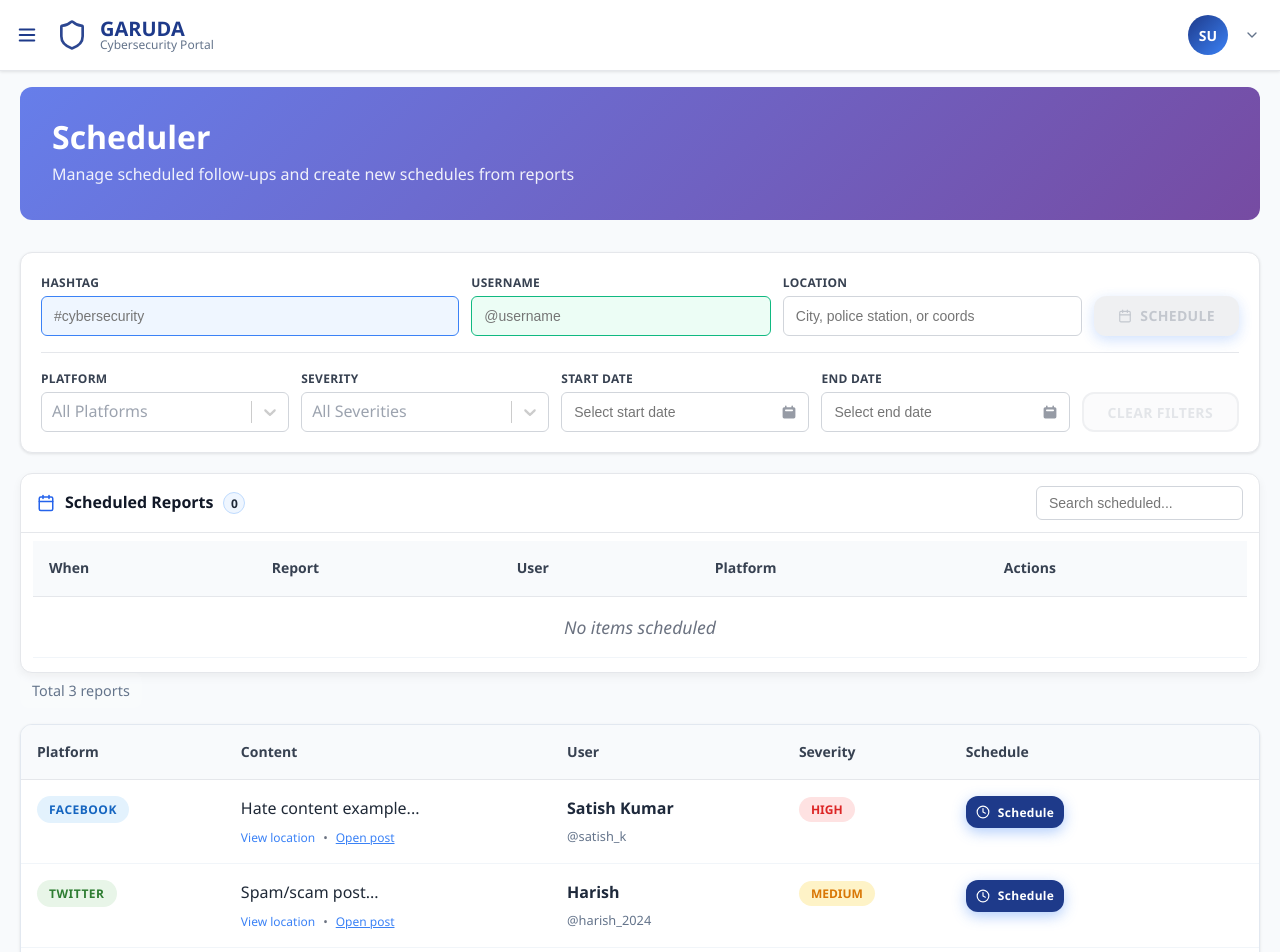
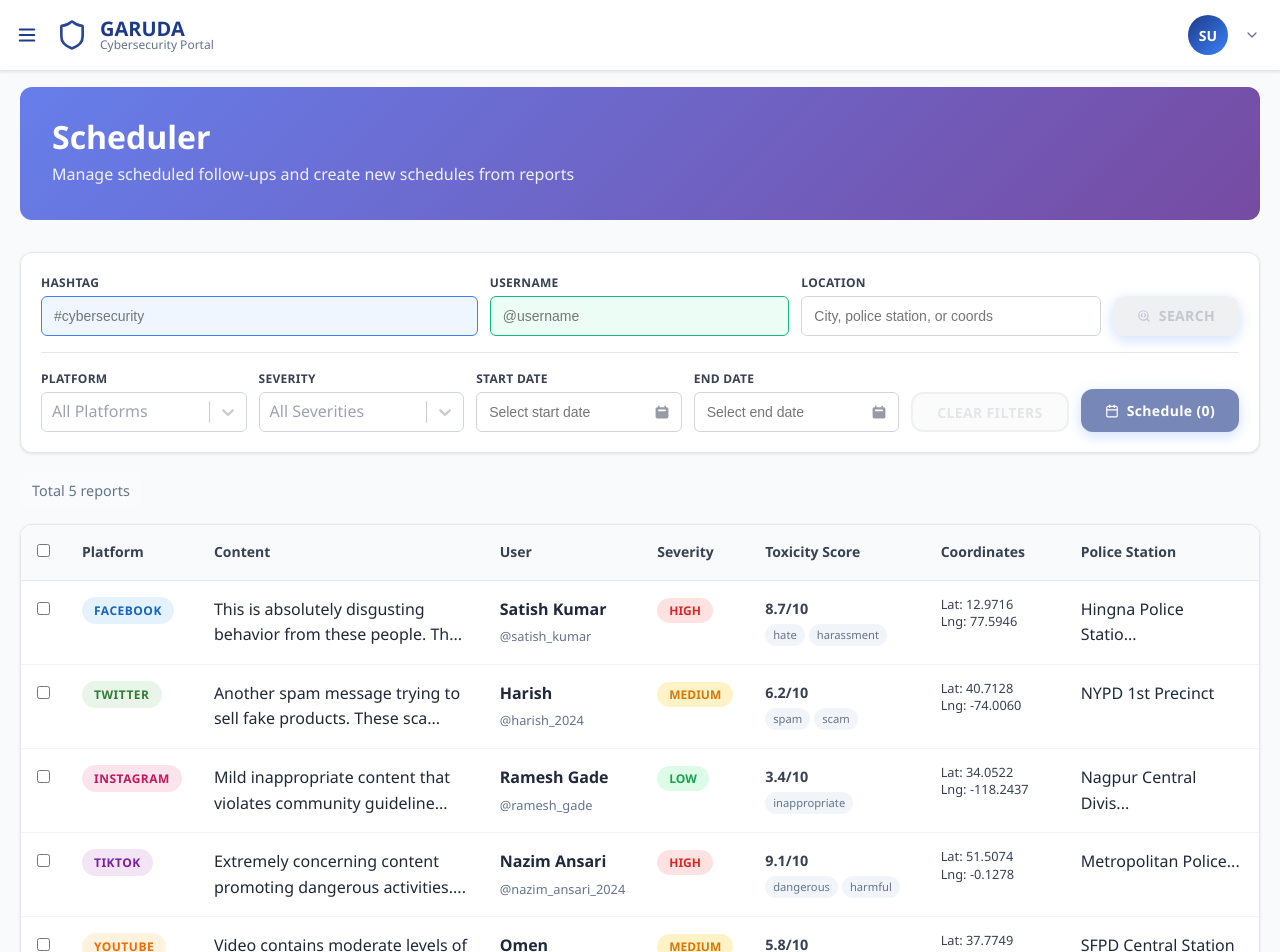
Before and after one commit to codetechie18/Garuda-, a React (Vite) app in the folder frontend/: page /scheduler in a window 1280 px wide. Shown: the top 952 px of the page. Built offline with nearby package versions, Linux system fonts and the light colour scheme; sample sign-in values are in the browser's storage.

Commit message:
Scheuler

```diff
--- a/frontend/src/Pages/Scheduler.jsx
+++ b/frontend/src/Pages/Scheduler.jsx
@@ -1,121 +1,81 @@
 import React, { useEffect, useMemo, useState } from 'react';
-import PropTypes from 'prop-types';
 import Select from 'react-select';
 import DatePicker from 'react-datepicker';
-import { Clock, Calendar as CalendarIcon } from 'lucide-react';
+import { Calendar as CalendarIcon, SearchCheckIcon, SearchCodeIcon } from 'lucide-react';
 import 'react-datepicker/dist/react-datepicker.css';
 import '../Styles/ReportTable.css';
 import '../Styles/Scrape.css';
 import '../Styles/Scheduler.css';
-import { truncateText, openGoogleMaps, formatDate } from '../utils.js';
+import { truncateText, openGoogleMaps } from '../utils.js';
 
-// Simple Time Input Component
-const SimpleTimeInput = ({ selectedTime, onChange }) => {
-	const [timeInput, setTimeInput] = useState('');
-	const [period, setPeriod] = useState('AM');
 
-	// Initialize time input from selectedTime
-	useEffect(() => {
-		if (selectedTime) {
-			const hours = selectedTime.getHours();
-			const minutes = selectedTime.getMinutes();
-			const displayHour = hours === 0 ? 12 : hours > 12 ? hours - 12 : hours;
-			const displayMinute = minutes.toString().padStart(2, '0');
-			setTimeInput(`${displayHour}:${displayMinute}`);
-			setPeriod(hours >= 12 ? 'PM' : 'AM');
-		} else {
-			setTimeInput('9:00');
-			setPeriod('AM');
-		}
-	}, [selectedTime]);
-
-	const handleTimeChange = (newTimeInput, newPeriod = period) => {
-		// Validate time format (H:MM or HH:MM)
-		const timeRegex = /^(\d{1,2}):(\d{2})$/;
-		const match = newTimeInput.match(timeRegex);
-
-		if (match) {
-			let hour = parseInt(match[1]);
-			const minute = parseInt(match[2]);
-
-			// Validate hour and minute ranges
-			if (hour >= 1 && hour <= 12 && minute >= 0 && minute <= 59) {
-				// Convert to 24-hour format
-				if (newPeriod === 'PM' && hour !== 12) {
-					hour += 12;
-				} else if (newPeriod === 'AM' && hour === 12) {
-					hour = 0;
-				}
-
-				const newDateTime = new Date(selectedTime || new Date());
-				newDateTime.setHours(hour, minute, 0, 0);
-				onChange(newDateTime);
-			}
-		}
-	};
-
-	const handleInputChange = (e) => {
-		const value = e.target.value;
-		setTimeInput(value);
-		handleTimeChange(value, period);
-	};
-
-	const handlePeriodChange = (e) => {
-		const newPeriod = e.target.value;
-		setPeriod(newPeriod);
-		if (timeInput) {
-			handleTimeChange(timeInput, newPeriod);
-		}
-	};
-
-	return (
-		<div className="simple-time-input">
-			<div className="time-input-group">
-				<div className="time-field">
-					<label className="time-label">Time</label>
-					<input
-						type="text"
-						value={timeInput}
-						onChange={handleInputChange}
-						placeholder="9:00"
-						className="time-text-input"
-						maxLength="5"
-					/>
-					<small className="time-hint">Format: H:MM</small>
-				</div>
-				<div className="period-field">
-					<label className="time-label">Period</label>
-					<div className="period-toggle">
-						<button
-							type="button"
-							className={`period-btn ${period === 'AM' ? 'active' : ''}`}
-							onClick={() => handlePeriodChange({ target: { value: 'AM' } })}
-						>
-							AM
-						</button>
-						<button
-							type="button"
-							className={`period-btn ${period === 'PM' ? 'active' : ''}`}
-							onClick={() => handlePeriodChange({ target: { value: 'PM' } })}
-						>
-							PM
-						</button>
-					</div>
-				</div>
-			</div>
-		</div>
-	);
-};
-
-SimpleTimeInput.propTypes = {
-	selectedTime: PropTypes.instanceOf(Date),
-	onChange: PropTypes.func.isRequired,
-};
 
 const sampleReports = [
-	{ id: 1, platform: 'Facebook', post: 'Hate content example...', user: { name: 'Satish Kumar', username: '@satish_k' }, toxicitySeverity: 'High', toxicityScore: 8.7, toxicityTags: ['hate','harassment'], postLink: '#', location:{lat:12.97,lng:77.59}, policeStation:'Hingna Police Station', reportedAt:'2025-01-05T10:30:00Z' },
-	{ id: 2, platform: 'Twitter', post: 'Spam/scam post...', user: { name: 'Harish', username: '@harish_2024' }, toxicitySeverity: 'Medium', toxicityScore: 6.2, toxicityTags: ['spam','scam'], postLink: '#', location:{lat:40.71,lng:-74.0}, policeStation:'NYPD 1st Precinct', reportedAt:'2025-01-05T14:15:00Z' },
-	{ id: 3, platform: 'Instagram', post: 'Inappropriate content...', user: { name: 'Ramesh Gade', username: '@ramesh_gade' }, toxicitySeverity: 'Low', toxicityScore: 3.4, toxicityTags: ['inappropriate'], postLink: '#', location:{lat:34.05,lng:-118.24}, policeStation:'Nagpur Central Division', reportedAt:'2025-01-05T16:45:00Z' },
+	{
+		id: 1,
+		platform: 'Facebook',
+		post: 'This is absolutely disgusting behavior from these people. They should all be banned and removed from our community immediately. This kind of hate speech cannot be tolerated.',
+		user: { name: 'Satish Kumar', username: '@satish_kumar' },
+		toxicitySeverity: 'High',
+		toxicityScore: 8.7,
+		toxicityTags: ['hate', 'harassment'],
+		postLink: 'https://facebook.com/posts/123456789',
+		location: { lat: 12.9715987, lng: 77.5945627 },
+		policeStation: 'Hingna Police Station',
+		reportedAt: '2025-01-05T10:30:00Z'
+	},
+	{
+		id: 2,
+		platform: 'Twitter',
+		post: 'Another spam message trying to sell fake products. These scammers are getting more creative with their approaches and targeting vulnerable users.',
+		user: { name: 'Harish', username: '@harish_2024' },
+		toxicitySeverity: 'Medium',
+		toxicityScore: 6.2,
+		toxicityTags: ['spam', 'scam'],
+		postLink: 'https://twitter.com/user/status/987654321',
+		location: { lat: 40.7128, lng: -74.0060 },
+		policeStation: 'NYPD 1st Precinct',
+		reportedAt: '2025-01-05T14:15:00Z'
+	},
+	{
+		id: 3,
+		platform: 'Instagram',
+		post: 'Mild inappropriate content that violates community guidelines but is not severely harmful.',
+		user: { name: 'Ramesh Gade', username: '@ramesh_gade' },
+		toxicitySeverity: 'Low',
+		toxicityScore: 3.4,
+		toxicityTags: ['inappropriate'],
+		postLink: 'https://instagram.com/p/ABC123DEF',
+		location: { lat: 34.0522, lng: -118.2437 },
+		policeStation: 'Nagpur Central Division',
+		reportedAt: '2025-01-05T16:45:00Z'
+	},
+	{
+		id: 4,
+		platform: 'TikTok',
+		post: 'Extremely concerning content promoting dangerous activities. This could seriously harm young viewers who might attempt to replicate these dangerous stunts.',
+		user: { name: 'Nazim Ansari', username: '@nazim_ansari_2024' },
+		toxicitySeverity: 'High',
+		toxicityScore: 9.1,
+		toxicityTags: ['dangerous', 'harmful'],
+		postLink: 'https://tiktok.com/@user/video/123456789',
+		location: { lat: 51.5074, lng: -0.1278 },
+		policeStation: 'Metropolitan Police - Westminster',
+		reportedAt: '2025-01-05T11:20:00Z'
+	},
+	{
+		id: 5,
+		platform: 'YouTube',
+		post: 'Video contains moderate levels of abusive language and personal attacks against specific individuals in the community.',
+		user: { name: 'Omen', username: '@omen_yt' },
+		toxicitySeverity: 'Medium',
+		toxicityScore: 5.8,
+		toxicityTags: ['abuse', 'personal attack'],
+		postLink: 'https://youtube.com/watch?v=dQw4w9WgXcQ',
+		location: { lat: 37.7749, lng: -122.4194 },
+		policeStation: 'SFPD Central Station',
+		reportedAt: '2025-01-05T13:10:00Z'
+	}
 ];
 
 const platformOptions = [
@@ -149,30 +109,45 @@
 	const [itemsPerPage, setItemsPerPage] = useState(5);
 
 	// Scheduling
+	const [selectedReports, setSelectedReports] = useState([]);
 	const [scheduleModalOpen, setScheduleModalOpen] = useState(false);
-	const [selectedReport, setSelectedReport] = useState(null);
 	const [scheduleDateTime, setScheduleDateTime] = useState(null);
 
-	// Scheduled list
-	const [scheduledItems, setScheduledItems] = useState(() => {
-		try { const raw = localStorage.getItem('garudaScheduledReports'); return raw ? JSON.parse(raw) : []; } catch { return []; }
-	});
-	const [scheduledSearch, setScheduledSearch] = useState('');
 
-	// Auto-remove completed scheduled items
-	useEffect(() => {
-		const interval = setInterval(() => {
-			const now = new Date();
-			setScheduledItems(prev => prev.filter(item => new Date(item.when) > now));
-		}, 60000); // Check every minute
-		return () => clearInterval(interval);
-	}, []);
 
-	useEffect(() => { localStorage.setItem('garudaScheduledReports', JSON.stringify(scheduledItems)); }, [scheduledItems]);
 
 	const hasActiveFilters = (selectedPlatform && selectedPlatform.value) || (selectedSeverity && selectedSeverity.value) || query || location || startDate || endDate;
 
 	const clearFilters = () => { setSelectedPlatform(null); setSelectedSeverity(null); setQuery(''); setLocation(''); setStartDate(''); setEndDate(''); setCurrentPage(1); };
+
+	// Schedule handlers
+	const roundToNextQuarter = (date) => {
+		const d = new Date(date);
+		d.setSeconds(0, 0);
+		const minutes = d.getMinutes();
+		const rounded = Math.ceil(minutes / 15) * 15;
+		d.setMinutes(rounded);
+		return d;
+	};
+
+	const closeScheduleModal = () => {
+		setScheduleModalOpen(false);
+		setScheduleDateTime(null);
+	};
+
+	const saveSchedule = () => {
+		if (!scheduleDateTime || selectedReports.length === 0) return;
+
+		// Here you would typically save to backend/localStorage
+		console.log('Scheduling reports:', selectedReports, 'for:', scheduleDateTime);
+
+		// Clear selections and close modal
+		setSelectedReports([]);
+		closeScheduleModal();
+
+		// Show success message (you can implement toast notification)
+		alert(`Successfully scheduled ${selectedReports.length} report${selectedReports.length !== 1 ? 's' : ''} for ${scheduleDateTime.toLocaleString()}`);
+	};
 
 	// Filtering logic (mirrors Reports)
 	const filteredReports = useMemo(() => sampleReports.filter(report => {
@@ -194,36 +169,7 @@
 	const endIndex = startIndex + itemsPerPage;
 	const currentReports = filteredReports.slice(startIndex, endIndex);
 
-	// Schedule handlers
-	const roundToNextQuarter = (date) => {
-		const d = new Date(date);
-		d.setSeconds(0, 0);
-		const minutes = d.getMinutes();
-		const rounded = Math.ceil(minutes / 15) * 15;
-		d.setMinutes(rounded);
-		return d;
-	};
 
-	const inHours = (hours) => { const d = roundToNextQuarter(new Date()); d.setHours(d.getHours() + hours); return d; };
-	const tomorrowAt = (hour = 9, minute = 0) => { const d = new Date(); d.setDate(d.getDate() + 1); d.setHours(hour, minute, 0, 0); return d; };
-	const nextMondayAt = (hour = 9, minute = 0) => { const d = new Date(); const day = d.getDay(); const diff = (8 - day) % 7 || 7; d.setDate(d.getDate() + diff); d.setHours(hour, minute, 0, 0); return d; };
-	const openScheduleModal = (report, existingDateTime = null) => { setSelectedReport(report); setScheduleDateTime(existingDateTime); setScheduleModalOpen(true); };
-	const closeScheduleModal = () => { setScheduleModalOpen(false); setSelectedReport(null); setScheduleDateTime(null); };
-	const saveSchedule = () => {
-		if (!selectedReport || !scheduleDateTime) return;
-		const newItem = { id: `${selectedReport.id}-${Date.now()}`, report: selectedReport, when: scheduleDateTime.toISOString(), status: 'scheduled' };
-		setScheduledItems(prev => {
-			const withoutSameReport = prev.filter(it => it.report?.id !== selectedReport.id);
-			return [newItem, ...withoutSameReport].sort((a,b) => new Date(a.when) - new Date(b.when));
-		});
-		closeScheduleModal();
-	};
-	const removeScheduled = (id) => setScheduledItems(prev => prev.filter(it => it.id !== id));
-	const filteredScheduled = useMemo(() => {
-		if (!scheduledSearch) return scheduledItems;
-		const q = scheduledSearch.toLowerCase();
-		return scheduledItems.filter(it => it.report.user.name.toLowerCase().includes(q) || it.report.user.username.toLowerCase().includes(q) || it.report.platform.toLowerCase().includes(q) || it.report.policeStation.toLowerCase().includes(q) || it.report.post.toLowerCase().includes(q));
-	}, [scheduledItems, scheduledSearch]);
 
 	return (
 		<div className="scheduler-page">
@@ -253,7 +199,7 @@
 							<input className="form-input-compact location-input" placeholder="City, police station, or coords" value={location} onChange={(e)=> setLocation(e.target.value)} />
 						</div>
 						<button className="btn btn-primary compact-search-btn" type="button" disabled={!query}>
-							<CalendarIcon size={14} /> Schedule
+							<SearchCodeIcon size={14} /> Search
 						</button>
 					</div>
 				</div>
@@ -276,67 +222,18 @@
 							<DatePicker selected={endDate ? new Date(endDate) : null} onChange={(d)=> setEndDate(d ? d.toISOString().slice(0,10) : '')} className="filter-input-compact" placeholderText="Select end date" dateFormat="yyyy-MM-dd" isClearable />
 						</div>
 						<button type="button" className="btn btn-outline clear-filters-btn-compact" onClick={clearFilters} disabled={!hasActiveFilters}>Clear Filters</button>
+
+						<button
+							type="button"
+							className="btn btn-primary"
+							onClick={() => setScheduleModalOpen(true)}
+							disabled={selectedReports.length === 0}
+							title={`Schedule ${selectedReports.length} selected report${selectedReports.length !== 1 ? 's' : ''}`}
+						>
+							<CalendarIcon size={14} />
+							Schedule ({selectedReports.length})
+						</button>
 					</div>
-				</div>
-			</div>
-
-			{/* Scheduled section after search/filter */}
-			<div className="scheduled-card">
-				<div className="scheduled-card__header">
-					<h2 className="scheduled-card__title">
-						<CalendarIcon size={18} />
-						<span>Scheduled Reports</span>
-						<span className="count-badge">{scheduledItems.length}</span>
-					</h2>
-					<div className="scheduled-actions">
-						<input className="form-input-compact" placeholder="Search scheduled..." value={scheduledSearch} onChange={(e) => setScheduledSearch(e.target.value)} />
-					</div>
-				</div>
-				<div className="reports-table-wrapper">
-					<table className="reports-table">
-						<thead>
-							<tr>
-								<th>When</th>
-								<th>Report</th>
-								<th>User</th>
-								<th>Platform</th>
-								<th>Actions</th>
-							</tr>
-						</thead>
-						<tbody>
-							{filteredScheduled.length ? filteredScheduled.map(item => (
-								<tr key={item.id}>
-									<td>
-										<div className="when-chip"><Clock size={14}/> {formatDate(item.when)}</div>
-									</td>
-									<td className="content-cell">
-										<div className="content-preview-static" title={item.report.post}>{truncateText(item.report.post, 80)}</div>
-									</td>
-									<td>
-										<div className="user-info">
-											<div className="user-name">{item.report.user.name}</div>
-											<div className="user-handle">{item.report.user.username}</div>
-										</div>
-									</td>
-									<td>
-										<span className={`platform-badge platform-badge--${item.report.platform.toLowerCase()}`}>{item.report.platform}</span>
-									</td>
-									<td className="actions-cell">
-										<div className="action-buttons-group">
-											<button className="btn btn-outline btn-reschedule" onClick={() => openScheduleModal(item.report, new Date(item.when))}>Reschedule</button>
-											<button className="btn btn-danger btn-cancel" onClick={() => removeScheduled(item.id)}>Cancel</button>
-										</div>
-									</td>
-								</tr>
-							)) : (
-								<tr>
-									<td colSpan="5" className="no-results">
-										<div className="no-results-content"><p>No items scheduled</p></div>
-									</td>
-								</tr>
-							)}
-						</tbody>
-					</table>
 				</div>
 			</div>
 
@@ -351,34 +248,107 @@
 					<table className="reports-table">
 						<thead>
 							<tr>
+								<th>
+									<input
+										type="checkbox"
+										onChange={(e) => {
+											if (e.target.checked) {
+												setSelectedReports(currentReports.map(r => r.id));
+											} else {
+												setSelectedReports([]);
+											}
+										}}
+										checked={selectedReports.length === currentReports.length && currentReports.length > 0}
+									/>
+								</th>
 								<th>Platform</th>
 								<th>Content</th>
 								<th>User</th>
 								<th>Severity</th>
-								<th>Schedule</th>
+								<th>Toxicity Score</th>
+								<th>Coordinates</th>
+								<th>Police Station</th>
 							</tr>
 						</thead>
 						<tbody>
 							{currentReports.length ? currentReports.map(report => (
 								<tr key={report.id} className="reports-table__row">
-									<td><span className={`platform-badge platform-badge--${report.platform.toLowerCase()}`}>{report.platform}</span></td>
+									<td>
+										<input
+											type="checkbox"
+											checked={selectedReports.includes(report.id)}
+											onChange={(e) => {
+												if (e.target.checked) {
+													setSelectedReports(prev => [...prev, report.id]);
+												} else {
+													setSelectedReports(prev => prev.filter(id => id !== report.id));
+												}
+											}}
+										/>
+									</td>
+									<td>
+										<span className={`platform-badge platform-badge--${report.platform.toLowerCase()}`}>
+											{report.platform}
+										</span>
+									</td>
+
 									<td className="content-cell">
-										<div className="content-preview-static" title={report.post}>{truncateText(report.post, 80)}</div>
-										<div className="content-meta">
-											<button className="link-btn" onClick={() => openGoogleMaps(report.location.lat, report.location.lng)}>View location</button>
-											<span className="dot">•</span>
-											<a className="link-btn" href={report.postLink} target="_blank" rel="noreferrer">Open post</a>
+										<div className="content-preview-static" title={report.post}>
+											{truncateText(report.post, 60)}
 										</div>
 									</td>
-									<td className="user-cell"><div className="user-info"><div className="user-name">{report.user.name}</div><div className="user-handle">{report.user.username}</div></div></td>
-									<td><span className={`severity-badge severity-${report.toxicitySeverity.toLowerCase()}`}>{report.toxicitySeverity}</span></td>
-									<td className="actions-cell">
-										<button className="btn btn-primary" onClick={() => openScheduleModal(report)}><Clock size={14}/> Schedule</button>
+
+									<td className="user-cell">
+										<div className="user-info">
+											<div className="user-name">{report.user.name}</div>
+											<div className="user-handle">{report.user.username}</div>
+										</div>
+									</td>
+
+									<td>
+										<span className={`severity-badge severity-${report.toxicitySeverity.toLowerCase()}`}>
+											{report.toxicitySeverity}
+										</span>
+									</td>
+
+									<td className="toxicity-cell">
+										<div className="toxicity-score">{report.toxicityScore}/10</div>
+										<div className="toxicity-tags">
+											{report.toxicityTags.slice(0, 2).map((tag, index) => (
+												<span key={index} className="tag">
+													{tag}
+												</span>
+											))}
+										</div>
+									</td>
+
+									<td className="coordinates-cell">
+										<button
+											className="coordinates-btn"
+											onClick={() => openGoogleMaps(report.location.lat, report.location.lng)}
+											title="Click to view on map"
+										>
+											<div className="coordinates-lat">Lat: {report.location.lat.toFixed(4)}</div>
+											<div className="coordinates-lng">Lng: {report.location.lng.toFixed(4)}</div>
+										</button>
+									</td>
+
+									<td className="station-cell">
+										{truncateText(report.policeStation, 20)}
 									</td>
 								</tr>
 							)) : (
 								<tr>
-									<td colSpan="5" className="no-results"><div className="no-results-content"><p>No reports found</p></div></td>
+									<td colSpan="8" className="no-results">
+										<div className="no-results-content">
+											<p>No reports found matching your criteria</p>
+											{hasActiveFilters && (
+												<button onClick={clearFilters} className="btn btn-outline">
+													Clear Filters
+												</button>
+											)}
+										</div>
+									</td>
 								</tr>
 							)}
 						</tbody>
@@ -421,68 +391,60 @@
 				<div className="scheduler-modal-backdrop" role="dialog" aria-modal>
 					<div className="scheduler-modal-card">
 						<div className="scheduler-modal-header">
-							<h3><Clock size={16}/> Schedule Follow-up</h3>
+							<h3><CalendarIcon size={16}/> Schedule Reports</h3>
 							<button className="scheduler-icon-btn" onClick={closeScheduleModal}>✕</button>
 						</div>
 						<div className="scheduler-modal-body">
-							{selectedReport && (
-								<div className="modal-report-preview">
-									<div className="mb-8">
-										<span className={`platform-badge platform-badge--${selectedReport.platform.toLowerCase()}`}>{selectedReport.platform}</span>
-										<span className={`severity-badge severity-${selectedReport.toxicitySeverity.toLowerCase()}`} style={{ marginLeft: 8 }}>{selectedReport.toxicitySeverity}</span>
-									</div>
-									<p className="scheduler-modal-report-text">{truncateText(selectedReport.post, 140)}</p>
-									<div className="scheduler-modal-report-meta">
-										<span>{selectedReport.user.name} ({selectedReport.user.username})</span>
-										<span className="dot">•</span>
-										<a href={selectedReport.postLink} target="_blank" rel="noreferrer">Open post</a>
-									</div>
-								</div>
-							)}
+							<div className="selected-reports-info">
+								<p>Scheduling <strong>{selectedReports.length}</strong> selected report{selectedReports.length !== 1 ? 's' : ''}</p>
+							</div>
+
 							<div className="datetime-picker">
 								<div className="datetime-section">
-									<label className="compact-label">Select Date</label>
+									<label className="compact-label">Select Date & Time</label>
 									<div className="date-input-wrapper">
 										<CalendarIcon size={16} className="date-icon" />
 										<DatePicker
 											selected={scheduleDateTime}
-											onChange={(date) => {
-												if (date) {
-													const currentTime = scheduleDateTime || roundToNextQuarter(new Date());
-													const newDateTime = new Date(date);
-													newDateTime.setHours(currentTime.getHours(), currentTime.getMinutes(), 0, 0);
-													setScheduleDateTime(newDateTime);
-												} else {
-													setScheduleDateTime(null);
-												}
-											}}
-											dateFormat="MMM d, yyyy"
+											onChange={(date) => setScheduleDateTime(date)}
+											showTimeSelect
+											timeFormat="HH:mm"
+											timeIntervals={15}
+											dateFormat="MMM d, yyyy h:mm aa"
 											className="filter-input-compact date-input"
-											placeholderText="Choose date"
+											placeholderText="Choose date and time"
 											minDate={new Date()}
 											showPopperArrow={false}
 										/>
 									</div>
 								</div>
 
-								<div className="time-section">
-									<label className="compact-label">Select Time</label>
-									<SimpleTimeInput
-										selectedTime={scheduleDateTime}
-										onChange={setScheduleDateTime}
-									/>
-								</div>
-
 								<div className="quick-presets" aria-label="Quick schedule presets">
 									<span className="presets-label">Quick Options:</span>
 									<div className="presets-grid">
-										<button type="button" className="preset-chip" onClick={() => setScheduleDateTime(inHours(1))}>
-											<Clock size={12} />In 1 hour
+										<button type="button" className="preset-chip" onClick={() => {
+											const d = roundToNextQuarter(new Date());
+											d.setHours(d.getHours() + 1);
+											setScheduleDateTime(d);
+										}}>
+											<CalendarIcon size={12} />In 1 hour
 										</button>
-										<button type="button" className="preset-chip" onClick={() => setScheduleDateTime(tomorrowAt(9,0))}>
+										<button type="button" className="preset-chip" onClick={() => {
+											const d = new Date();
+											d.setDate(d.getDate() + 1);
+											d.setHours(9, 0, 0, 0);
+											setScheduleDateTime(d);
+										}}>
 											<CalendarIcon size={12} />Tomorrow 9 AM
 										</button>
-										<button type="button" className="preset-chip" onClick={() => setScheduleDateTime(nextMondayAt(9,0))}>
+										<button type="button" className="preset-chip" onClick={() => {
+											const d = new Date();
+											const day = d.getDay();
+											const diff = (8 - day) % 7 || 7;
+											d.setDate(d.getDate() + diff);
+											d.setHours(9, 0, 0, 0);
+											setScheduleDateTime(d);
+										}}>
 											<CalendarIcon size={12} />Next Monday 9 AM
 										</button>
 									</div>
@@ -490,8 +452,15 @@
 							</div>
 						</div>
 						<div className="scheduler-modal-footer">
-							<button className="btn btn-outline" onClick={closeScheduleModal}>Close</button>
-							<button className="btn btn-primary" disabled={!scheduleDateTime} onClick={saveSchedule}><Clock size={14}/> Schedule</button>
+							<button className="btn btn-outline" onClick={closeScheduleModal}>Cancel</button>
+							<button
+								className="btn btn-primary"
+								disabled={!scheduleDateTime}
+								onClick={saveSchedule}
+							>
+								<CalendarIcon size={14}/>
+								Schedule {selectedReports.length} Report{selectedReports.length !== 1 ? 's' : ''}
+							</button>
 						</div>
 					</div>
 				</div>
```
